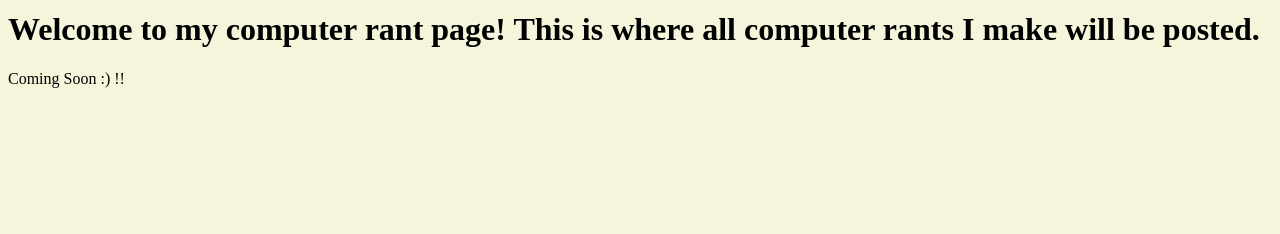
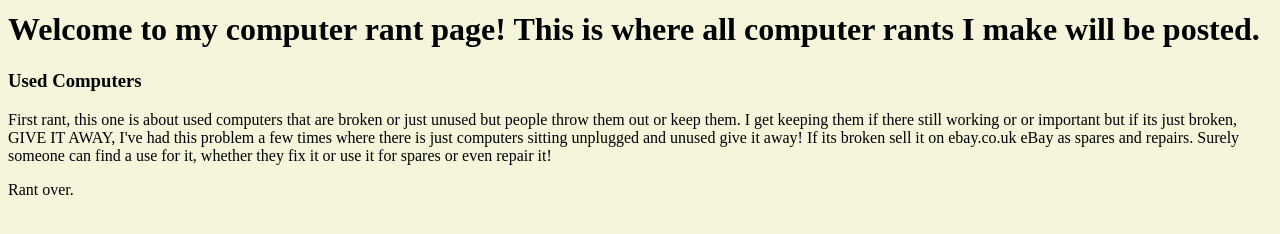
Before and after one commit to CheekiBreeki95/CDR8, a plain HTML site: page computer_rants.html in a window 1280 px wide. Shown: the part 314-548 px from the top of the page. Drawn offline with Linux system fonts and the light colour scheme.

Commit message:
Added computer rant number 1

```diff
--- a/computer_rants.html
+++ b/computer_rants.html
@@ -6,6 +6,8 @@
   <body style="background-color:beige;">
   <img src="logo.jpg" alt="My Logo">
   <h1> Welcome to my computer rant page! This is where all computer rants I make will be posted.</h1>
-  <p> Coming Soon :) !! </p>
-  </body>
+  <h3>Used Computers</h3>
+   <p> First rant, this one is about used computers that are broken or just unused but people throw them out or keep them. I get keeping them if there still working or or important but if its just broken, GIVE IT AWAY, I've had this problem a few times where there is just computers sitting unplugged and unused give it away! If its broken sell it on <a> ebay.co.uk </a>
+    eBay as spares and repairs. Surely someone can find a use for it, whether they fix it or use it for spares or even repair it! </p> <p> Rant over. </p>
+	</body>
 </html>
```
